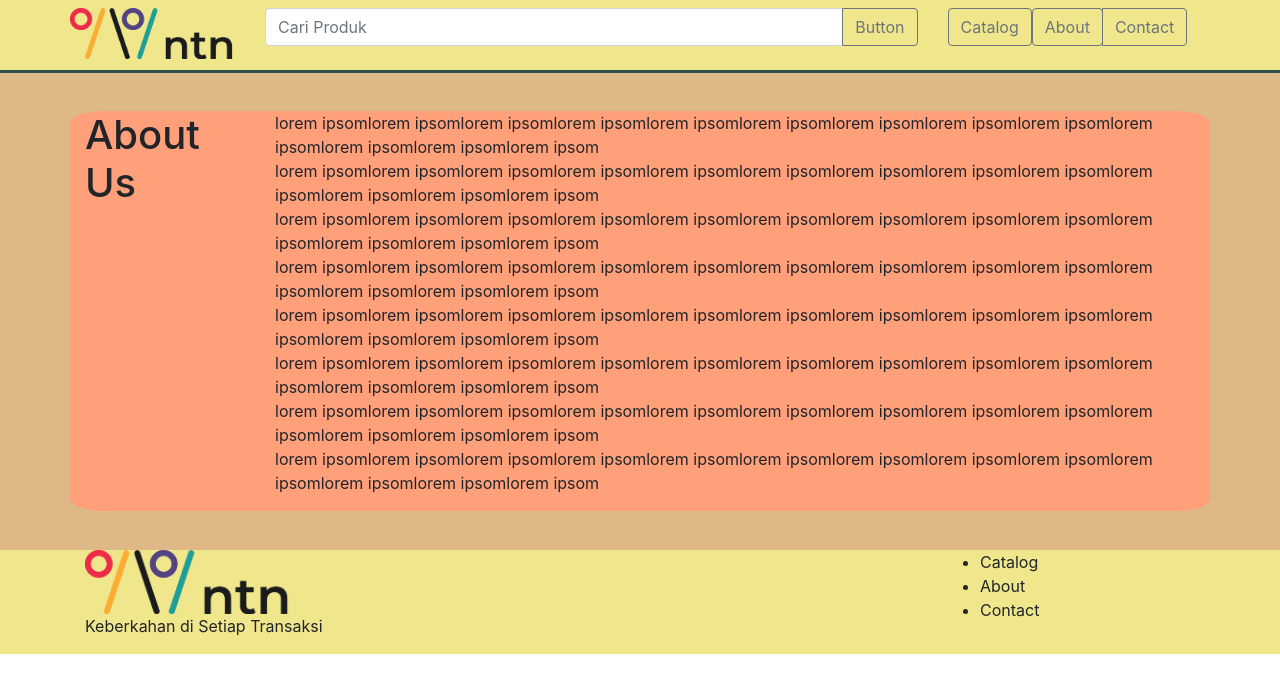
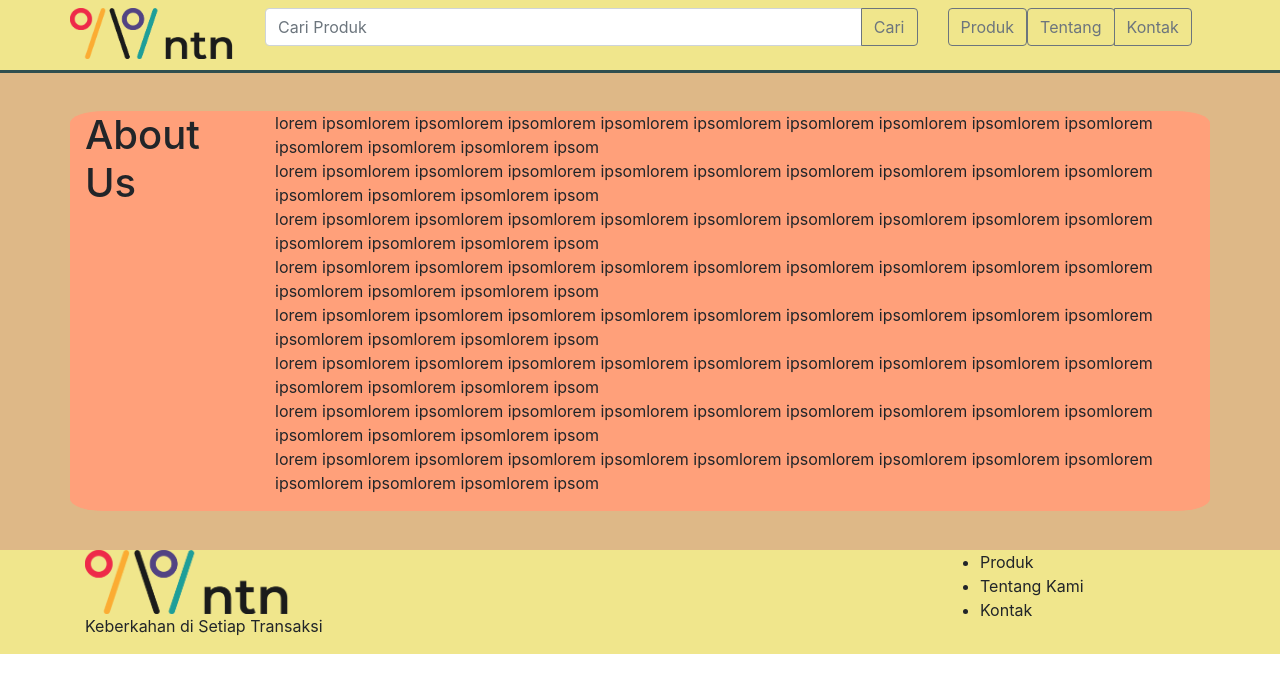
Before and after one commit to nanangsaiful23/market, a React (Create React App) app: page /About in a window 1280 px wide. Shown: the top 692 px of the page. Built offline with nearby package versions, Linux system fonts and the light colour scheme.

Commit message:
Change language

```diff
--- a/src/component/Header.js
+++ b/src/component/Header.js
@@ -26,7 +26,7 @@ class Header extends React.Component {
 										// aria-describedby="basic-addon2"
 									/>
 									<InputGroup.Append>
-										<Button variant="outline-secondary">Button</Button>
+										<Button variant="outline-secondary">Cari</Button>
 									</InputGroup.Append>
 								</InputGroup>
 							</div>
@@ -34,9 +34,9 @@ class Header extends React.Component {
 						<Col sm={3}>
 							<div className="header-menu">
 								<ButtonGroup aria-label="Basic example">
-									<Link to="/Catalog"><Button variant="outline-secondary" href="">Catalog</Button></Link>
-									<Link to="/About" ><Button variant="outline-secondary">About</Button></Link>
-									<Button variant="outline-secondary">Contact</Button>
+									<Link to="/Catalog"><Button variant="outline-secondary" href="">Produk</Button></Link>
+									<Link to="/About" ><Button variant="outline-secondary">Tentang</Button></Link>
+									<Button variant="outline-secondary">Kontak</Button>
 
 								</ButtonGroup>
 							</div>
--- a/src/component/ViewProducts.js
+++ b/src/component/ViewProducts.js
@@ -26,7 +26,7 @@ class ViewProducts extends React.Component {
 				<Container>
 					<Row>
 						<Col sm={2} className="filterProduks">
-							<h2>Filter Products</h2>
+							<h2>Filter Produk</h2>
 							<Form>
 								<Form.Group controlId="formGridNamaProduct">
 									<Form.Label>Nama</Form.Label>
@@ -34,7 +34,7 @@ class ViewProducts extends React.Component {
 								</Form.Group>
 
 								<Form.Group controlId="formGridCategory">
-									<Form.Label>Category</Form.Label>
+									<Form.Label>Categori</Form.Label>
 									<Form.Control as="select" value="Choose...">
 										<option>Choose...</option>
 										<option>...</option>
@@ -55,7 +55,7 @@ class ViewProducts extends React.Component {
 								</Form.Row>
 
 								<Button variant="warning" type="submit">
-									Submit
+									Filter
 								</Button>
 							</Form>
 						</Col>
--- a/src/component/footer.js
+++ b/src/component/footer.js
@@ -16,9 +16,9 @@ class Footer extends React.Component {
                         </Col>
 						<Col sm={3}>
                         <ul className="footer-list">
-							<li>Catalog</li>
-							<li>About</li>
-							<li>Contact</li>
+							<li>Produk</li>
+							<li>Tentang Kami</li>
+							<li>Kontak</li>
 						</ul>
                         </Col>
 					</Row>
```
